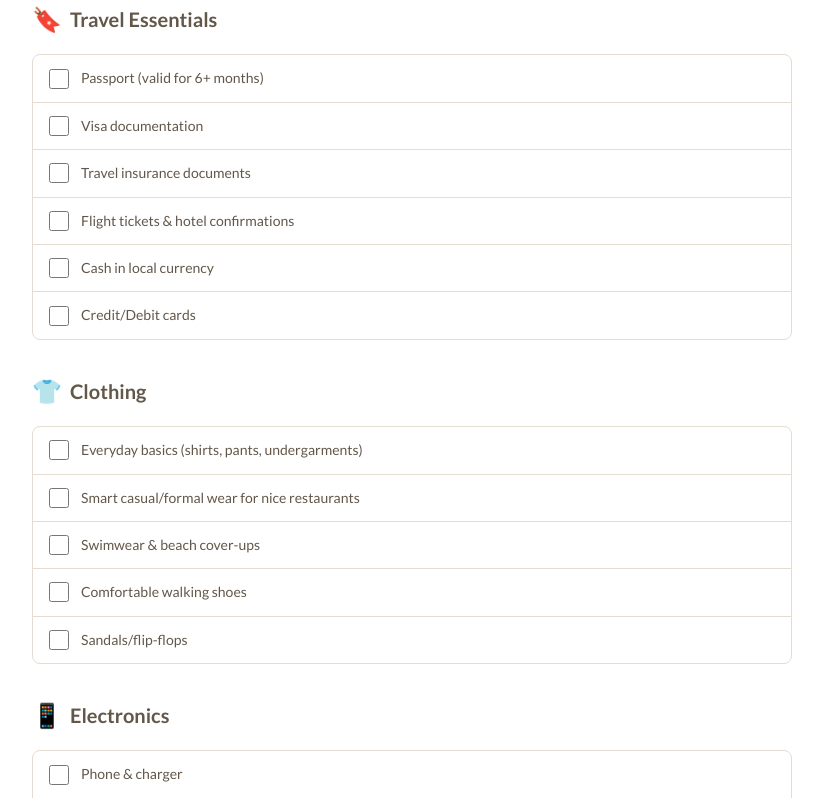
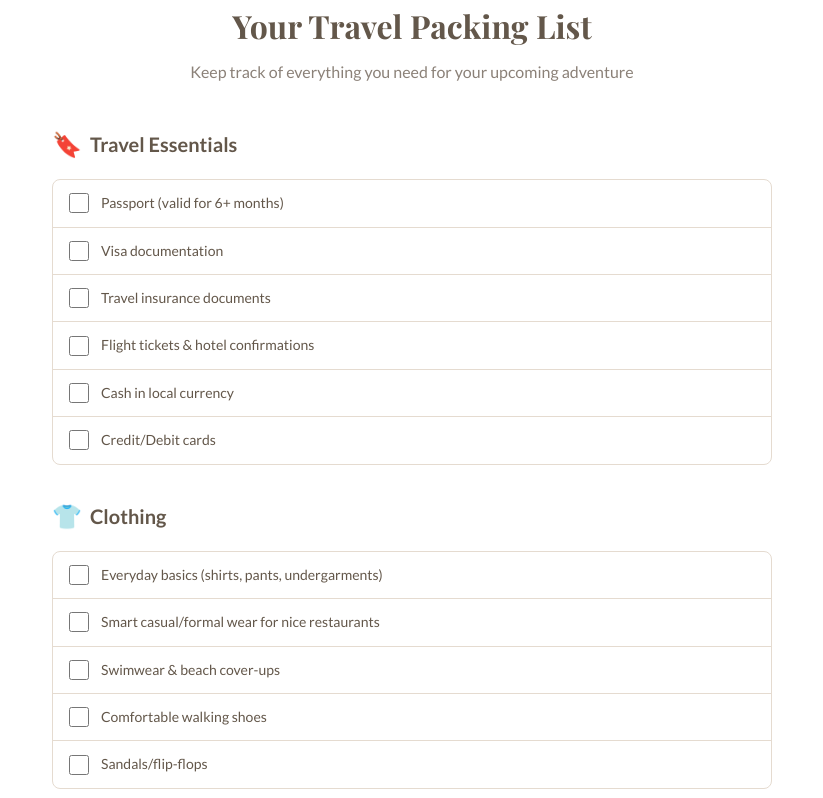
Before and after one commit to ducktrek/travel-checklist, a plain HTML site: page index.html in a window 1280 px wide. Shown: the top 798 px of the page, without its empty margins (228-1051 px from the left). Drawn offline with nearby package versions, Linux system fonts and the light colour scheme.

Commit message:
Update index.html

```diff
--- a/index.html
+++ b/index.html
@@ -136,6 +136,11 @@
     </style>
 </head>
 <body>
+     <div class="container">
+        <div class="header">
+            <h1>Your Travel Packing List</h1>
+            <p>Keep track of everything you need for your upcoming adventure</p>
+        </div>
     <div class="container">
         <div class="category">
             <div class="category-header">
```
